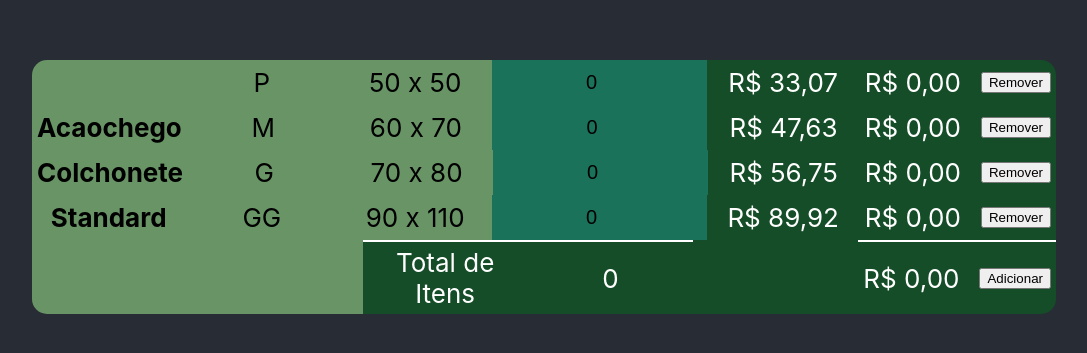
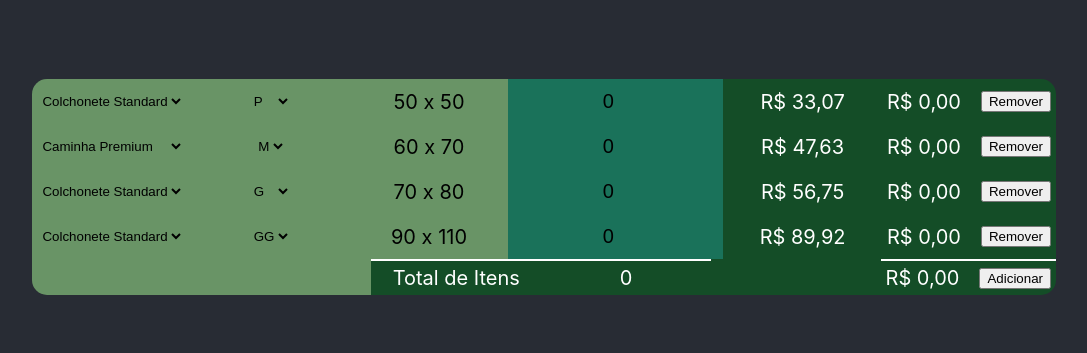
Before and after one commit to M4rrt/globalPatchPedido, a React (Create React App) app in the folder globalpatchpedido/: page / in a window 1280 px wide. Shown: the part 213-566 px from the top of the page, without its empty margins (96-1183 px from the left). Built offline with nearby package versions, Linux system fonts and the light colour scheme.

Commit message:
alterei atualizando produtos e tamanhos

```diff
--- a/globalpatchpedido/src/App.js
+++ b/globalpatchpedido/src/App.js
@@ -6,11 +6,11 @@ const App = () => {
 
   const [faixaPreco, setPreco] = useState("A");
   const [tipoTabela, setTipoTabela] = useState("lucroPresumido");
-  const [tabelaHandler,setTabelaHandler] = useState();
+  const [tabelaHandler, setTabelaHandler] = useState();
   const [tabela, setTabela] = useState([
     {
       id: 0,
-      produto: "",
+      produto: "colchonete",
       tamanho: "P",
       especificacao: "50 x 50",
       quantidade: 0,
@@ -21,7 +21,7 @@ const App = () => {
     },
     {
       id: 1,
-      produto: "Acaochego",
+      produto: "caminha_P",
       tamanho: "M",
       especificacao: "60 x 70",
       quantidade: 0,
@@ -32,7 +32,7 @@ const App = () => {
     },
     {
       id: 2,
-      produto: "Colchonete",
+      produto: "colchonete",
       tamanho: "G",
       especificacao: "70 x 80",
       quantidade: 0,
@@ -43,7 +43,7 @@ const App = () => {
     },
     {
       id: 3,
-      produto: "Standard",
+      produto: "colchonete",
       tamanho: "GG",
       especificacao: "90 x 110",
       quantidade: 0,
@@ -55,6 +55,7 @@ const App = () => {
     {
       id: 4,
       produto: "",
+      produto_name: "",
       tamanho: "",
       especificacao: "Total de Itens",
       quantidade: 0,
@@ -66,7 +67,6 @@ const App = () => {
   ])
 
   useEffect(() => {
-    console.log("effect")
     setTabela(prevTabela => prevTabela.map(linha => {
       if (linha.lastline === true) {
         const newLastLine = {
@@ -85,12 +85,35 @@ const App = () => {
   }, [tabelaHandler])
 
 
+  // ainda não tá funcionando
+  const addLinha = (event) => {
+    setTabela(prevTabela =>{
+      const prevLines = prevTabela
+      .filter(linha => !linha.lastline)
+      const lastline = prevTabela
+        .filter(linha => linha.lastline)
+      const newId = prevTabela
+      .reduce((cont, linha) => linha.id >= cont ? linha.id + 1 : cont, 0)
+      const newTabela = {
+          id: newId,
+          produto: "placeholder",
+          tamanho: "placeholder",
+          especificacao: "placeholder",
+          quantidade: 0,
+          precoBruto: jsonData[tipoTabela].colchonete[faixaPreco].GG,
+          montante: 0,
+          classNames: ["backgroud-green", "backgroud-green", "backgroud-green", "backgroud-green-2", "bgsg", "bgsg"],
+          lastline: false,
+      }
+      return [...prevLines, {...newTabela}, ...lastline]
+    }
+    )
+  }
+
   const removeLinha = (event) => {
-    console.log(event.target)
     const target = event.target.value
-    console.log(target)
     setTabela(prevTabela => {
-      const tab =  prevTabela.filter(linha => linha.id != target);
+      const tab = prevTabela.filter(linha => linha.id != target);
       return tab
     }
     )
@@ -111,17 +134,41 @@ const App = () => {
       }
       return linha;
     }));
-    setTabelaHandler(tabela)
   }
 
   const alterLinhaTabela = (event) => {
     alterLinha(event, setTabela);
+    setTabelaHandler(tabela)
   }
+
+  const changeProduto = (event,index) => {
+    const produto = event.target.value;
+    const precoBruto = jsonData[tipoTabela][produto][faixaPreco]["P"];
+    setTabela(prevTabela => prevTabela.map(linha => {
+      if (linha.id === index) {
+        return {...linha, ...{ produto : produto, precoBruto, tamanho : "P", montante: linha.quantidade *precoBruto } }
+      }
+      return linha
+    }))
+    setTabelaHandler(tabela)
+  }
+
+  const changeTamanho = (event, index) => {
+    const tam = event.target.value;
+    setTabela(prevTabela => prevTabela.map(linha => {
+      if (linha.id === index) {
+        return {...linha, ...{ precoBruto : jsonData[tipoTabela][linha.produto][faixaPreco][tam], tamanho: tam} }
+      }
+      return linha
+    }))
+    setTabelaHandler(tabela)
+  }
+
 
   return (
     <div className="App">
       <header className="App-header">
-        <Tabela linhas={tabela} onQntChangeHandler={alterLinhaTabela} removeLine={removeLinha} key={1} />
+        <Tabela linhas={tabela} onQntChangeHandler={alterLinhaTabela} removeLine={removeLinha} addLine={addLinha} onChangeProduto={changeProduto} onChangeTamanho={changeTamanho} key={1} />
       </header>
     </div>
   );
--- a/globalpatchpedido/src/components/linha/linha.component.jsx
+++ b/globalpatchpedido/src/components/linha/linha.component.jsx
@@ -3,11 +3,11 @@ import "./linha.css"
 
 class Linha extends Component {
     render() {
-        const { produto, tamanho, especificacao, quantidade, precoBruto, montante, classNames,id,onFocus,lastline, onChange, removeLine} = this.props;
-        if(lastline===true){
-            return(
+        const { produto, tamanho, especificacao, quantidade, precoBruto, montante, classNames, id, onFocus, lastline, onChange, removeLine, addLine,onChangeProduto,onChangeTamanho } = this.props;
+        if (lastline === true) {
+            return (
                 <div className={`linha`}>
-                <div className={`celula ${classNames[0]} bold`}>
+                    <div className={`celula ${classNames[0]} bold produto`}>
                         {
                             produto
                         }
@@ -36,22 +36,35 @@ class Linha extends Component {
                         {
                             montante.toLocaleString('pt-BR', { style: 'currency', currency: 'BRL' })
                         }
-                     <button onClick={''} value={id}>Adicionar</button>
+                        <button onClick={addLine} >Adicionar</button>
                     </div>
                 </div>
             )
-    }else {
-            return(
+        } else {
+            return (
                 <div className={`linha`}>
-                <div className={`celula ${classNames[0]} bold`}>
+                    <div className={`celula ${classNames[0]} bold produto`}>
                         {
-                        produto
+                            <select defaultValue={produto} onChange={(event) => onChangeProduto(event , id)}>
+                                <option value="colchonete">Colchonete Standard</option>
+                                <option value="caminha">Caminha Standard</option>
+                                <option value="colchonete_P">Colchonete Premium</option>
+                                <option value="caminha_P">Caminha Premium</option>
+                            </select>
                         }
                     </div>
                     <div className={`celula ${classNames[1]}`}>
+                            <select defaultValue={tamanho} onChange={(event) => onChangeTamanho(event,id)}>
+                                {(id===3) && (console.log(tamanho))}
+                                <option value="P">P</option>
+                                <option value="M">M</option>
+                                <option value="G">G</option>
                                 {
-                        tamanho
+                                   (produto === "colchonete" || produto === "colchonete_P") && (
+                                    <option value="GG">GG</option>
+                                  )
                                 }
+                            </select>
                     </div>
                     <div className={`celula ${classNames[2]}`}>
                         {
@@ -59,7 +72,7 @@ class Linha extends Component {
                         }
                     </div>
                     <div className={`celula ${classNames[3]}`}>
-                    <input type="number" defaultValue={quantidade} onChange={onChange} onFocus={onFocus} id={`${id}`} min={0}/>
+                        <input type="number" defaultValue={quantidade} onChange={onChange} onFocus={onFocus} id={`${id}`} min={0} />
                     </div>
                     <div className={`celula ${classNames[4]}`}>
                         {
--- a/globalpatchpedido/src/components/linha/linha.css
+++ b/globalpatchpedido/src/components/linha/linha.css
@@ -18,6 +18,7 @@
   display: flex;
   align-items: center;
   justify-content: center;
+  font-size: 20px;
 }
 .celula.bold {
   font-weight: 700;
@@ -31,6 +32,10 @@
 }
 .celula button {
   margin-left: 20px;
+}
+.celula select {
+  background: transparent;
+  border: none;
 }
 
 .backgroud-green {
--- a/globalpatchpedido/src/components/linha/linha.scss
+++ b/globalpatchpedido/src/components/linha/linha.scss
@@ -18,6 +18,7 @@
     display: flex;
     align-items: center;
     justify-content: center;
+    font-size: 20px;
     &.bold {
         font-weight: 700;
     }
@@ -30,6 +31,10 @@
     }
     button {
         margin-left: 20px;
+    }
+    select {
+        background: transparent;
+        border: none;
     }
 }
 
--- a/globalpatchpedido/src/components/tabela/tabela.component.jsx
+++ b/globalpatchpedido/src/components/tabela/tabela.component.jsx
@@ -4,7 +4,7 @@ import './tabela.css';
 
 class Tabela extends Component {
     render () {
-        const { linhas,onQntChangeHandler,onFocusHandler,removeLine } = this.props;
+        const { linhas,onQntChangeHandler,onFocusHandler,removeLine, addLine, onChangeProduto, onChangeTamanho } = this.props;
         return (
             <div className="tabela">
                 {
@@ -23,6 +23,9 @@ class Tabela extends Component {
                         onFocus={onFocusHandler}
                         lastline={lastline}
                         removeLine={removeLine}
+                        addLine={addLine}
+                        onChangeProduto={onChangeProduto}
+                        onChangeTamanho={onChangeTamanho}
                       />
                       })
                 }
--- a/globalpatchpedido/src/tabelaPrecos.json
+++ b/globalpatchpedido/src/tabelaPrecos.json
@@ -91,7 +91,7 @@
         "GG": 0
       }
     },
-    "caminha_p": {
+    "caminha_P": {
       "A": {
         "P": 100.19,
         "M": 120.94,
```
Also changed, not shown: 1 other file (tests, documents, lock files or other folders). Lines whose indentation alone changed are shown as unchanged.
